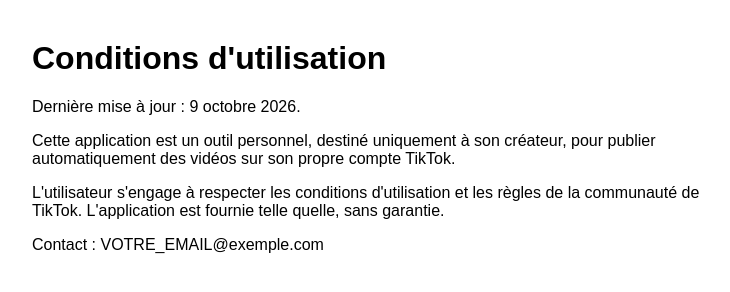
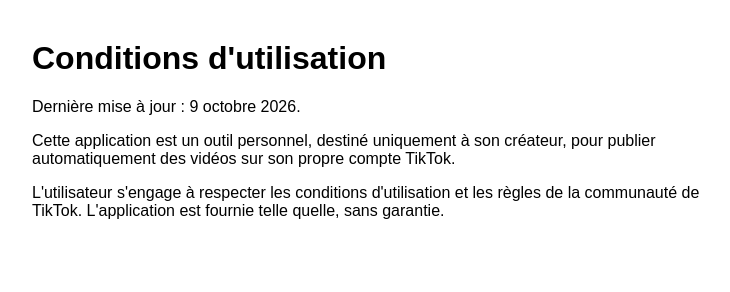
Before and after one commit to AlexRBXYT/tiktok-site, a plain HTML site: page terms.html in a window 1280 px wide. Shown: the whole page, without its empty margins (258-988 px from the left). Drawn offline with Linux system fonts and the light colour scheme.

Commit message:
Update terms.html

```diff
--- a/terms.html
+++ b/terms.html
@@ -6,5 +6,4 @@
 <p>Dernière mise à jour : 9 octobre 2026.</p>
 <p>Cette application est un outil personnel, destiné uniquement à son créateur, pour publier automatiquement des vidéos sur son propre compte TikTok.</p>
 <p>L'utilisateur s'engage à respecter les conditions d'utilisation et les règles de la communauté de TikTok. L'application est fournie telle quelle, sans garantie.</p>
-<p>Contact : VOTRE_EMAIL@exemple.com</p>
 </body></html>
```
